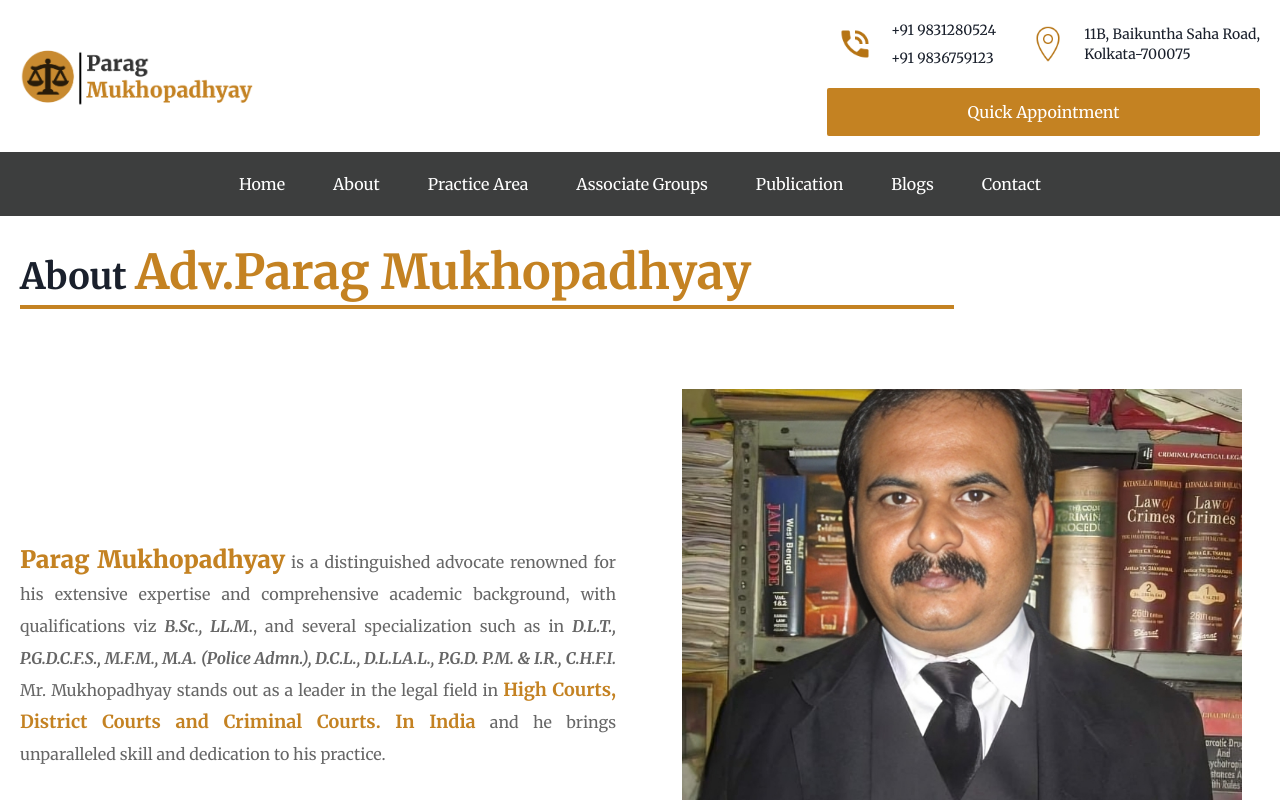
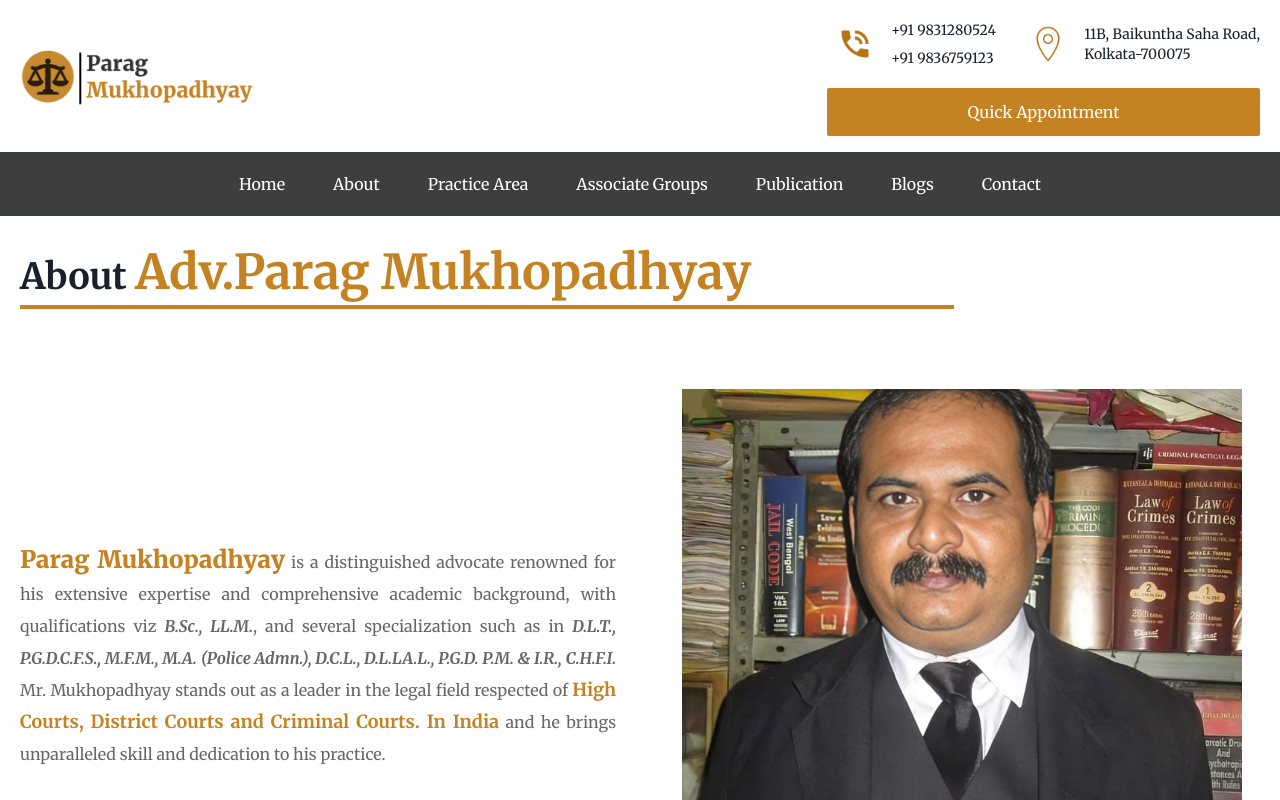
Before and after one commit to XystSoftech/parag-mukhopadhyay-website, a Next.js app: page /about in a window 1280 px wide. Shown: the top 800 px of the page. Built offline with nearby package versions, Linux system fonts and the light colour scheme.

Commit message:
respected of

```diff
--- a/src/app/about/page.tsx
+++ b/src/app/about/page.tsx
@@ -26,7 +26,7 @@ const AboutPage = () => {
                                 D.L.T., P.G.D.C.F.S., M.F.M., M.A. (Police Admn.), D.C.L.,
                                 D.L.LA.L., P.G.D. P.M. & I.R., C.H.F.I.
                             </b>{" "}
-                            Mr. Mukhopadhyay stands out as a leader in the legal field in{" "}
+                            Mr. Mukhopadhyay stands out as a leader in the legal field respected of{" "}
                             <span className="standout-text">
                                 High Courts, District Courts and Criminal Courts. In India
                             </span>{" "}
--- a/src/components/Home/AboutUs.tsx
+++ b/src/components/Home/AboutUs.tsx
@@ -20,7 +20,7 @@ const AboutUs = () => {
                              D.L.T., P.G.D.C.F.S., M.F.M., M.A. (Police Admn.), D.C.L.,
                             D.L.LA.L., P.G.D. P.M. & I.R., C.H.F.I.
                         </b>{" "}
-                        Mr. Mukhopadhyay stands out as a leader in the legal field in
+                        Mr. Mukhopadhyay stands out as a leader in the legal field respected of
                         <span className="standout-text">
                             High Court, District Courts and Criminal Courts. In India
                     </span>
```
